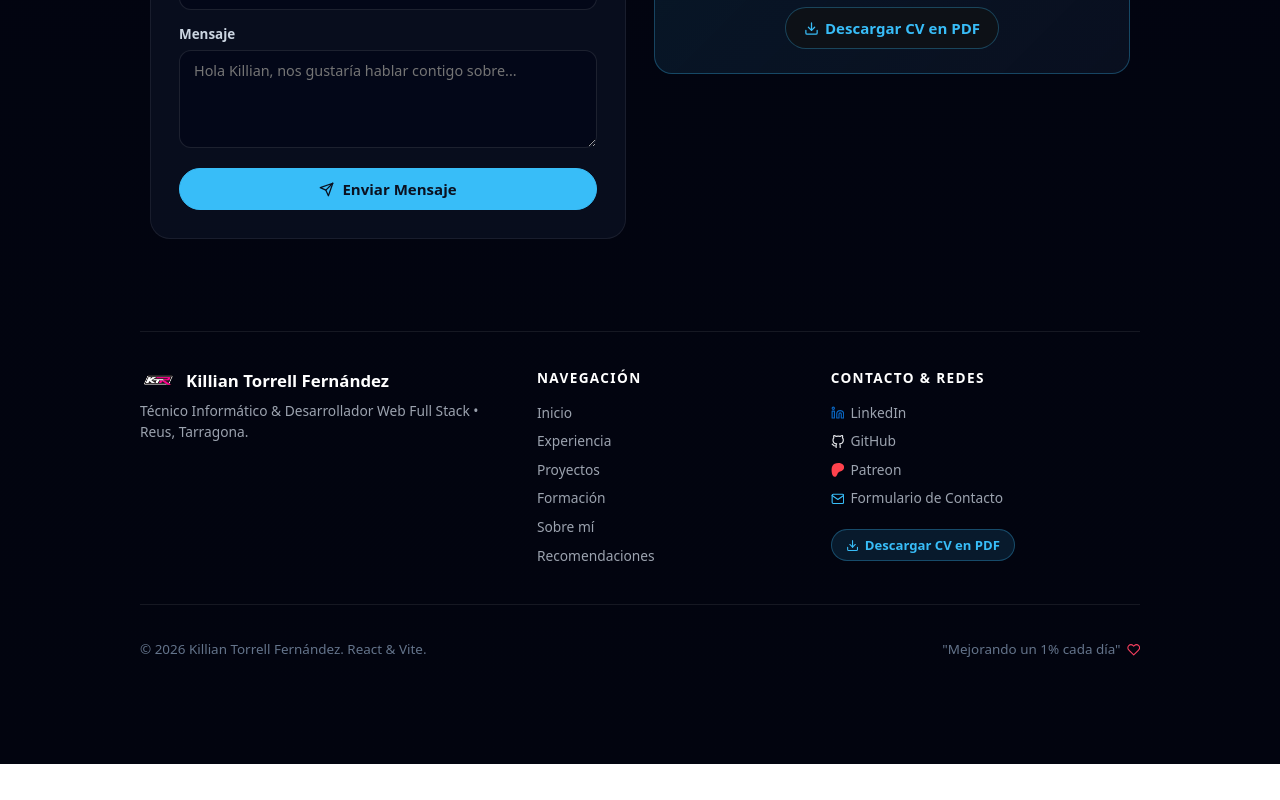
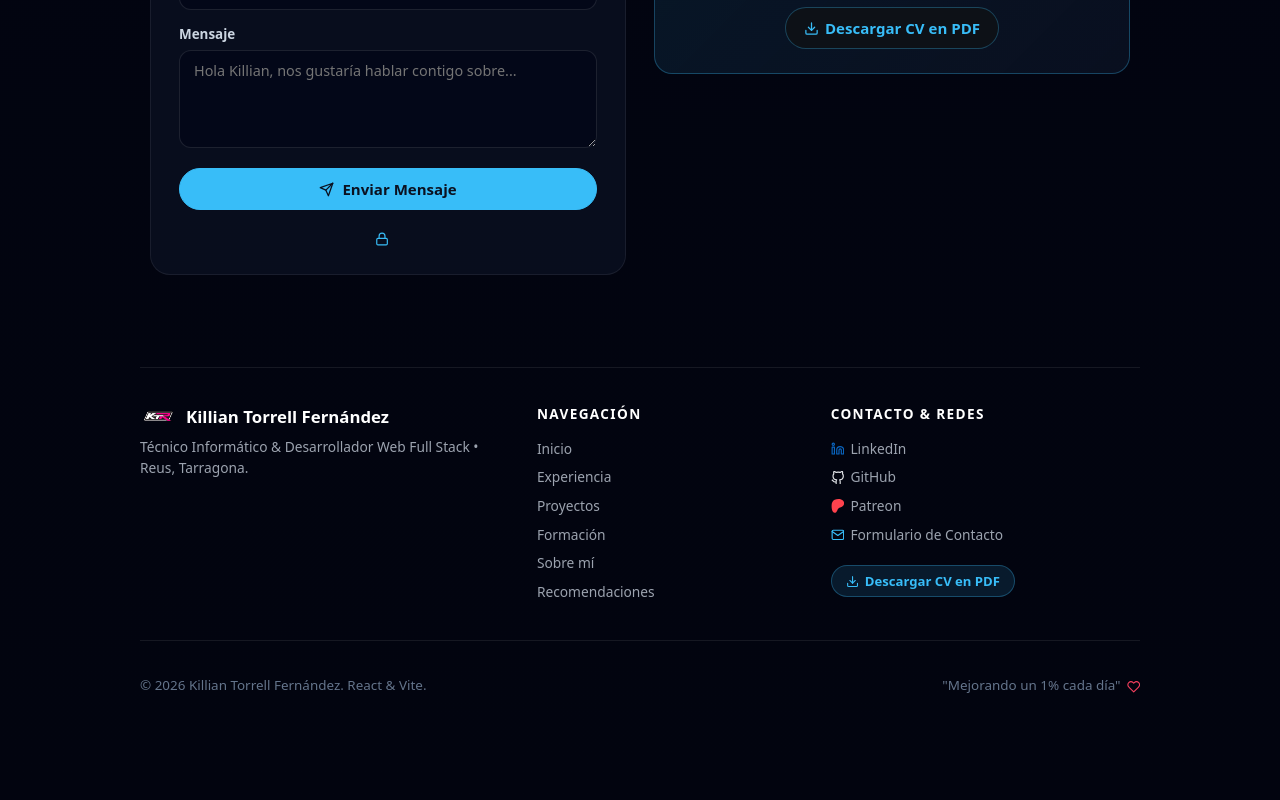
Before and after one commit to KillianTR/Portfolio, a React (Vite) app: page / in a window 1280 px wide. Shown: the part 8359-9159 px from the top of the page. Before the commit the page ends 9123 px from the top, so only its background shows below. Built offline with nearby package versions, Linux system fonts and the light colour scheme; no server answers.

Commit message:
feat: add FormSubmit token support, email obfuscation, honeypot antispam, and privacy notice

```diff
--- a/src/components/Contact.jsx
+++ b/src/components/Contact.jsx
@@ -9,12 +9,14 @@ import {
   FiLinkedin,
   FiGithub,
   FiDownload,
+  FiLock,
 } from "react-icons/fi";
 import { useApp } from "../context/AppContext";
 import { translations } from "../translations/translations";
+import { getFormSubmitUrl, getContactEmail } from "../config/contactConfig";
 
 function Contact({ onOpenCvModal }) {
-  const [formData, setFormData] = useState({ name: "", email: "", message: "" });
+  const [formData, setFormData] = useState({ name: "", email: "", message: "", honeypot: "" });
   const [sending, setSending] = useState(false);
   const [sent, setSent] = useState(false);
 
@@ -24,8 +26,18 @@ function Contact({ onOpenCvModal }) {
   const handleSubmit = async (e) => {
     e.preventDefault();
     setSending(true);
+
+    // Si el campo trampa (honeypot) fue rellenado por un bot, simular envío sin disparar nada
+    if (formData.honeypot && formData.honeypot.trim() !== "") {
+      setTimeout(() => {
+        setSent(true);
+        setSending(false);
+      }, 600);
+      return;
+    }
+
     try {
-      const res = await fetch("https://formsubmit.co/ajax/killiantorrell@gmail.com", {
+      const res = await fetch(getFormSubmitUrl(), {
         method: "POST",
         headers: {
           "Content-Type": "application/json",
@@ -37,21 +49,24 @@ function Contact({ onOpenCvModal }) {
           Mensaje: formData.message,
           _subject: `Nuevo mensaje de ${formData.name} desde Portfolio`,
           _captcha: "false",
+          _honey: formData.honeypot || "",
         }),
       });
       if (res.ok) {
         setSent(true);
-        setFormData({ name: "", email: "", message: "" });
+        setFormData({ name: "", email: "", message: "", honeypot: "" });
       } else {
+        const contactEmail = getContactEmail();
         window.open(
-          `mailto:killiantorrell@gmail.com?subject=Contacto Portfolio - ${encodeURIComponent(formData.name)}&body=${encodeURIComponent(formData.message)}`,
+          `mailto:${contactEmail}?subject=Contacto Portfolio - ${encodeURIComponent(formData.name)}&body=${encodeURIComponent(formData.message)}`,
           "_blank"
         );
         setSent(true);
       }
     } catch (err) {
+      const contactEmail = getContactEmail();
       window.open(
-        `mailto:killiantorrell@gmail.com?subject=Contacto Portfolio - ${encodeURIComponent(formData.name)}&body=${encodeURIComponent(formData.message)}`,
+        `mailto:${contactEmail}?subject=Contacto Portfolio - ${encodeURIComponent(formData.name)}&body=${encodeURIComponent(formData.message)}`,
         "_blank"
       );
       setSent(true);
@@ -114,6 +129,18 @@ function Contact({ onOpenCvModal }) {
               ></textarea>
             </div>
 
+            {/* Campo trampa antispam (Honeypot invisible para humanos, bloquea bots) */}
+            <input
+              type="text"
+              name="_honey"
+              value={formData.honeypot}
+              onChange={(e) => setFormData({ ...formData, honeypot: e.target.value })}
+              style={{ display: "none" }}
+              tabIndex="-1"
+              autoComplete="off"
+              aria-hidden="true"
+            />
+
             <button
               type="submit"
               className="btn-primary btn-submit-contact"
@@ -126,6 +153,12 @@ function Contact({ onOpenCvModal }) {
                 ? (lang === "es" ? "¡Mensaje enviado con éxito!" : "Missatge enviat amb èxit!")
                 : t.contact.sendBtn}
             </button>
+
+            {/* Aviso de Privacidad y Datos Sensibles */}
+            <p className="form-privacy-note">
+              <FiLock style={{ marginRight: 6, flexShrink: 0 }} />
+              <span>{t.contact.privacyNotice}</span>
+            </p>
 
             {sent && (
               <p className="form-success-note">
--- a/src/components/CvModal.jsx
+++ b/src/components/CvModal.jsx
@@ -2,6 +2,7 @@ import { useState } from "react";
 import { FiDownload, FiExternalLink, FiX, FiFileText, FiCheck, FiUserCheck } from "react-icons/fi";
 import { useApp } from "../context/AppContext";
 import { translations } from "../translations/translations";
+import { getFormSubmitUrl } from "../config/contactConfig";
 
 function CvModal({ isOpen, onClose }) {
   const [recruiterInfo, setRecruiterInfo] = useState("");
@@ -13,7 +14,7 @@ function CvModal({ isOpen, onClose }) {
 
   const trackDownload = (version) => {
     try {
-      fetch("https://formsubmit.co/ajax/killiantorrell@gmail.com", {
+      fetch(getFormSubmitUrl(), {
         method: "POST",
         headers: {
           "Content-Type": "application/json",
--- /dev/null
+++ b/src/config/contactConfig.js
@@ -0,0 +1,39 @@
+// Configuración centralizada de Contacto, Privacidad y Antispam
+// ==============================================================================
+// Para evitar la exposición pública de tu email y prevenir spam de scrapers,
+// FormSubmit permite utilizar un token alfanumérico anónimo (ej: 4a6c8e...).
+//
+// ¿Cómo activarlo?:
+// 1. Al enviar el formulario a tu email por primera vez, FormSubmit te envía un correo
+//    de confirmación.
+// 2. Al pulsar en el enlace de confirmación, FormSubmit te asigna un token anónimo
+//    (Random Token).
+// 3. Puedes definir ese token en la variable de entorno VITE_FORMSUBMIT_TOKEN
+//    en tu archivo .env local y en el panel de Vercel (Environment Variables).
+// ==============================================================================
+
+const FORMSUBMIT_TOKEN = import.meta.env.VITE_FORMSUBMIT_TOKEN || "";
+
+/**
+ * Devuelve la URL del endpoint de FormSubmit.
+ * Si se ha configurado un token, el email queda completamente oculto.
+ */
+export const getFormSubmitUrl = () => {
+  if (FORMSUBMIT_TOKEN && FORMSUBMIT_TOKEN.trim() !== "") {
+    return `https://formsubmit.co/ajax/${FORMSUBMIT_TOKEN.trim()}`;
+  }
+
+  // Ofuscación dinámica para evitar que bots y scrapers detecten el email en texto plano
+  const u = "killiantorrell";
+  const d = "gmail.com";
+  return `https://formsubmit.co/ajax/${u}@${d}`;
+};
+
+/**
+ * Devuelve el email de contacto de forma ofuscada para clientes de correo (mailto)
+ */
+export const getContactEmail = () => {
+  const u = "killiantorrell";
+  const d = "gmail.com";
+  return `${u}@${d}`;
+};
--- a/src/styles.css
+++ b/src/styles.css
@@ -2186,6 +2186,35 @@ button:focus-visible {
   font-weight: 700;
 }
 
+.form-privacy-note {
+  display: flex;
+  align-items: center;
+  justify-content: center;
+  gap: 6px;
+  font-size: 0.76rem;
+  line-height: 1.45;
+  color: #94a3b8;
+  margin-top: 8px;
+  margin-bottom: 0;
+  text-align: center;
+}
+
+.form-privacy-note svg {
+  color: var(--accent);
+  font-size: 0.88rem;
+  flex-shrink: 0;
+}
+
+[data-theme="light"] .form-privacy-note,
+body.light-mode .form-privacy-note {
+  color: #64748b;
+}
+
+[data-theme="light"] .form-privacy-note svg,
+body.light-mode .form-privacy-note svg {
+  color: #0284c7;
+}
+
 .contact-channels-column {
   display: flex;
   flex-direction: column;
```
Also changed, not shown: src/components/ScrollFeatures.jsx (line endings or trailing spaces), 2 other files (tests, documents, lock files or other folders).
